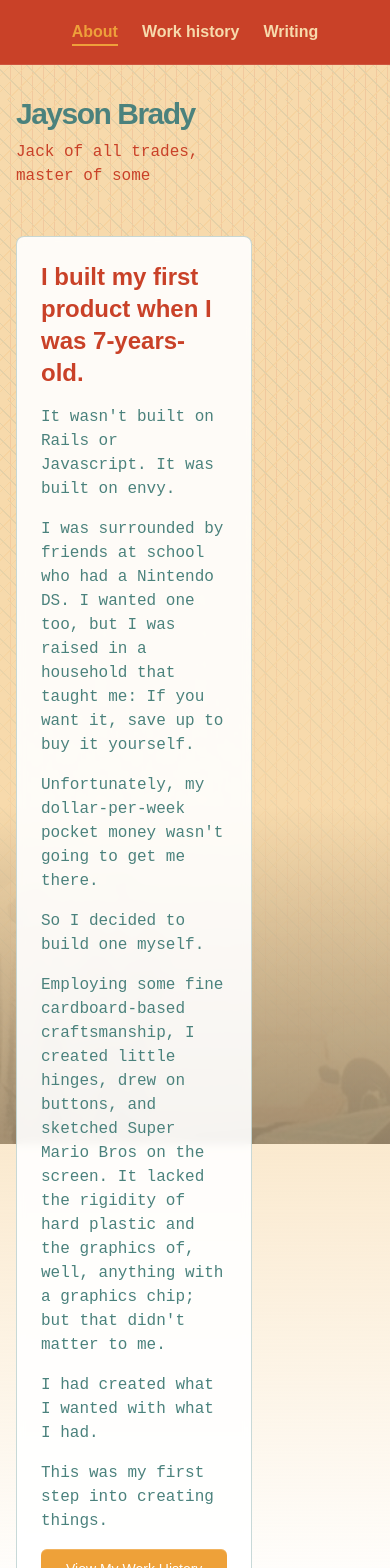
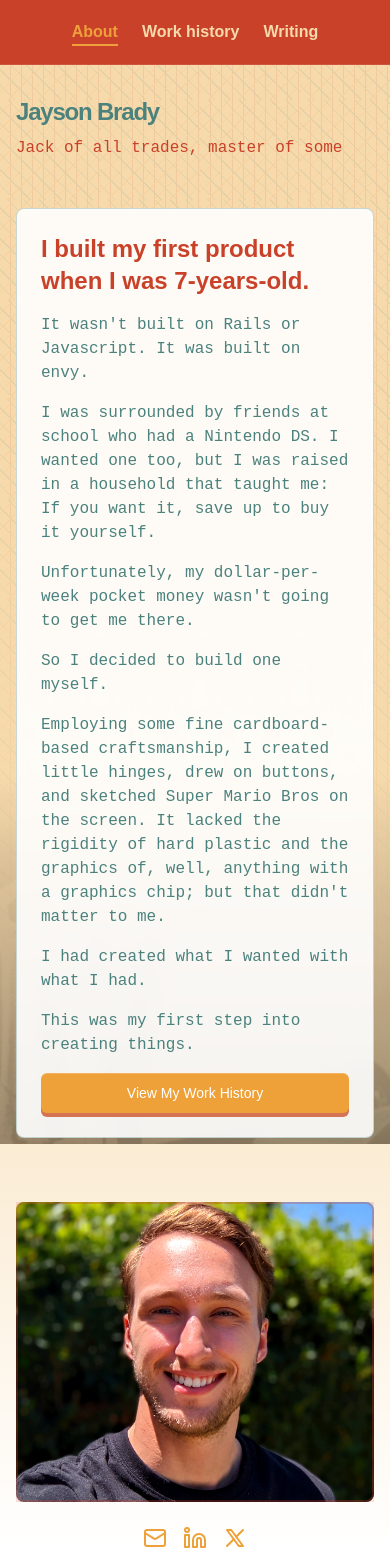
Before and after one commit to jayson-brady-98/personal-website, a Next.js app: page / in a window 390 px wide. Shown: the top 1568 px of the page. Built offline with nearby package versions, Linux system fonts and the light colour scheme.

Commit message:
About page almost ready for mobile

```diff
--- a/app/page.tsx
+++ b/app/page.tsx
@@ -38,14 +38,14 @@ export default function Home() {
         />
 
         <div className="container mx-auto max-w-7xl px-4 sm:px-6 lg:px-8 relative pt-24 text-center">
-          <div className="flex justify-between items-start gap-8">
-            <div className="space-y-12 max-w-[66%] text-left">
+          <div className="flex flex-col lg:flex-row justify-between items-center lg:items-start gap-8">
+            <div className="space-y-12 w-full lg:max-w-[66%] text-left">
               <div className="space-y-6">
                 <div className="flex flex-col space-y-2">
-                  <h1 className="text-3xl font-bold tracking-tighter sm:text-5xl xl:text-6xl/none text-[#4B827D]">
+                  <h1 className="text-2xl sm:text-3xl md:text-5xl xl:text-6xl/none font-bold tracking-tighter text-[#4B827D]">
                     Jayson Brady
                   </h1>
-                  <p className="max-w-[600px] text-[#C94128] md:text-xl" style={{ fontFamily: "'Space Mono', monospace" }}>
+                  <p className="text-base md:text-xl text-[#C94128]" style={{ fontFamily: "'Space Mono', monospace" }}>
                     Jack of all trades, master of some
                   </p>
                 </div>
@@ -75,7 +75,6 @@ export default function Home() {
               </div>
             </div>
 
-            {/* Replace the existing image column with AboutImages component */}
             <AboutImages />
           </div>
         </div>
@@ -85,7 +84,7 @@ export default function Home() {
       <section className="relative">
         <RotatingBackground className="inset-0" />
         <div className="container mx-auto max-w-7xl px-4 sm:px-6 lg:px-8 relative pt-6 pb-12">
-          <h1 className="text-5xl font-bold text-[#F7DAAC] mb-12">Projects</h1>
+          <h1 className="text-3xl sm:text-4xl md:text-5xl font-bold text-[#F7DAAC] mb-12">Projects</h1>
           <div className="grid grid-cols-1 md:grid-cols-2 gap-8">
             <div className="border rounded-lg border-white/10 p-6 backdrop-blur-sm">
               <div className="space-y-6">
--- a/app/work-history/page.tsx
+++ b/app/work-history/page.tsx
@@ -141,7 +141,7 @@ export default function WorkHistory() {
               </div>
               <p className="text-[#4B827D] text-sm sm:text-base md:text-lg italic font-light tracking-wide mx-auto backdrop-blur-sm bg-black/30 px-3 sm:px-4 py-2 rounded-lg relative
                 max-w-[90%] sm:max-w-2xl">
-                Here's everything notable I've done in terms of work or things I've created, all of which has culminated to the product-building egg head I am now
+                Everything I've done in terms of work or creation, all of which has culminated to the product-building egg head I am now
               </p>
             </div>
             <div className="relative">
--- a/components/about-images.tsx
+++ b/components/about-images.tsx
@@ -29,8 +29,7 @@ function AboutImagesClient({ imageSrc, imageAlt, color }: { imageSrc: string; im
           className="w-full h-full object-cover rounded-lg"
           style={{
             filter: 'contrast(1.1) saturate(1.2)',
-            mixBlendMode: 'multiply',
-            objectPosition: 'top'
+            objectPosition: 'center'
           }}
           priority
           onError={handleImageError}
@@ -42,8 +41,8 @@ function AboutImagesClient({ imageSrc, imageAlt, color }: { imageSrc: string; im
 
 export function AboutImages() {
   return (
-    <div className="hidden lg:flex flex-col gap-6 w-[30%] sticky top-24">
-      <div className="relative group min-h-[400px] w-full bg-[#C94128]/5 mt-40">
+    <div className="flex flex-col gap-6 w-full lg:w-[30%] lg:sticky lg:top-24">
+      <div className="relative group min-h-[300px] lg:min-h-[400px] w-full bg-[#C94128]/5 mt-8 lg:mt-40">
         <div className="absolute inset-0 bg-[#C94128] opacity-10 group-hover:opacity-20 transition-opacity duration-300" />
         <AboutImagesClient
           imageSrc="/headshots/Headshot.png"
```
